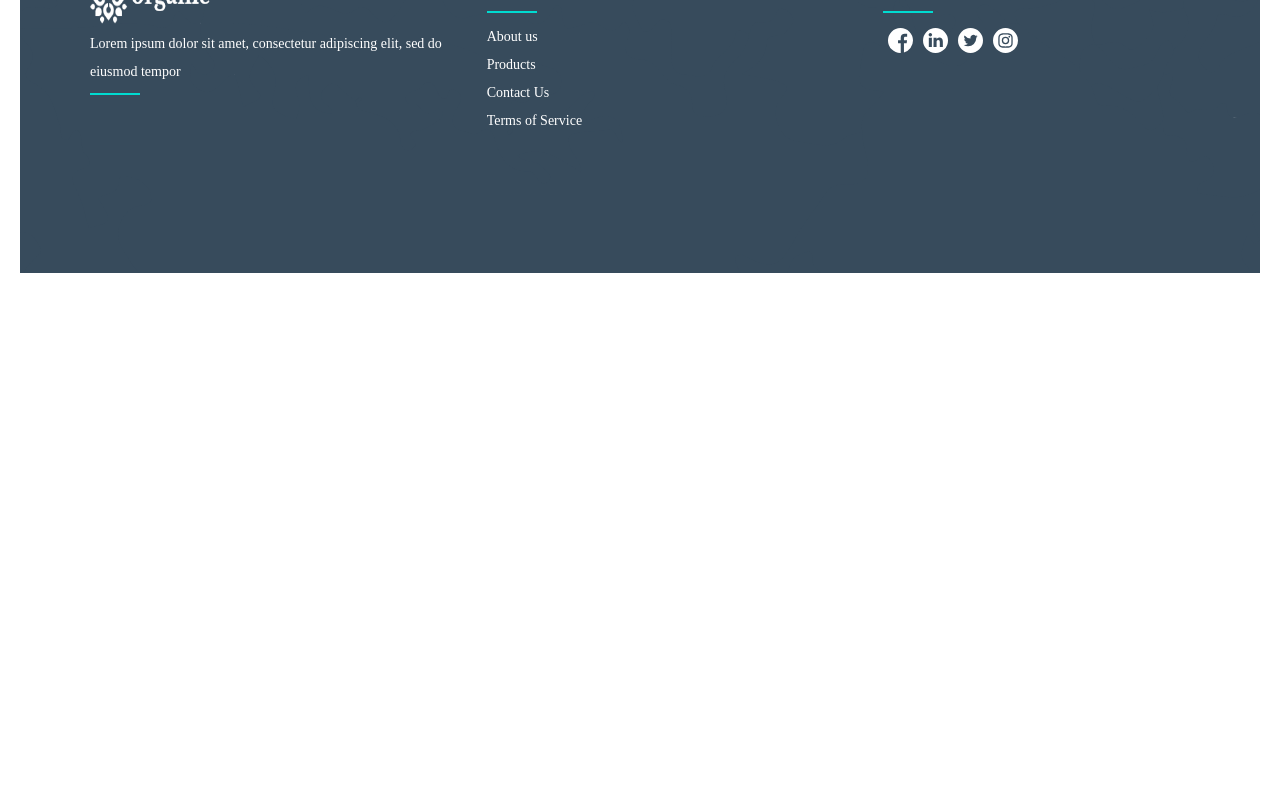
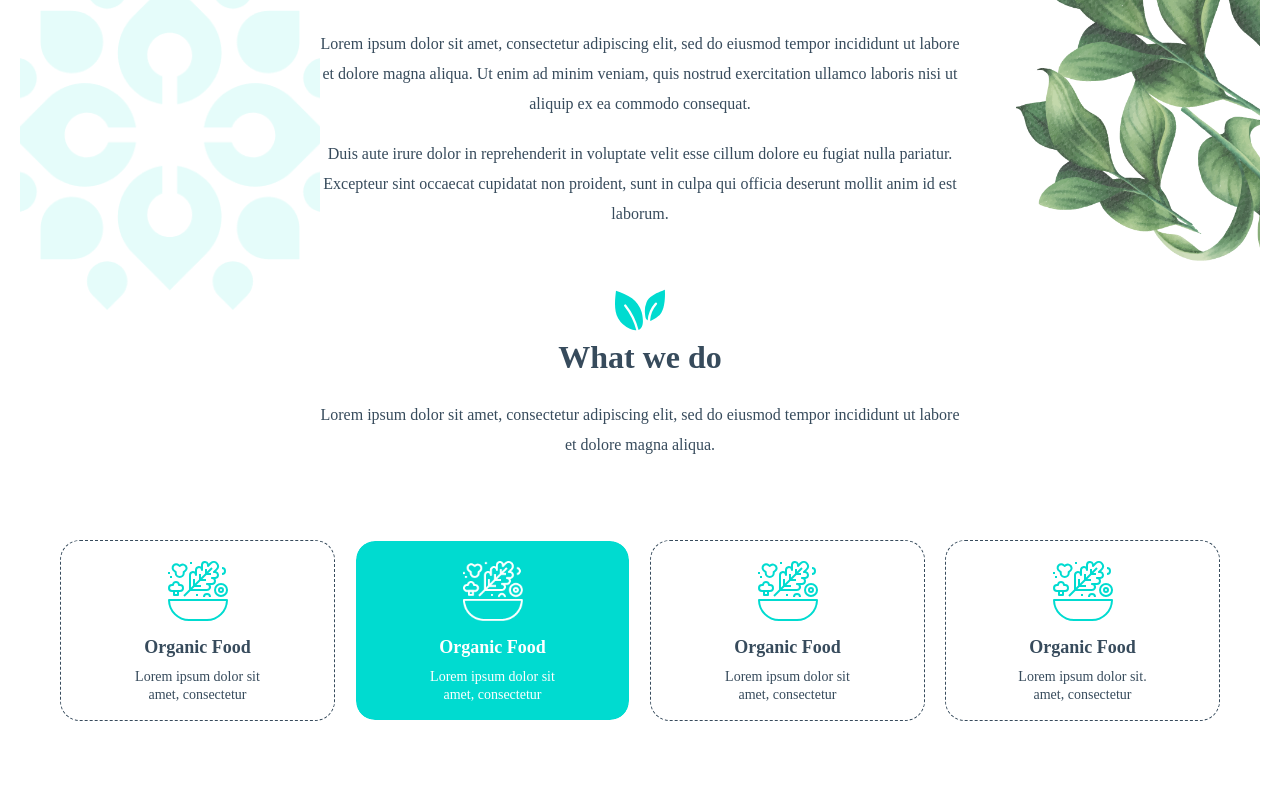
Before and after one commit to Riya16899/Organictemp, an Angular app: page /about in a window 1280 px wide. Shown: the part 280-1080 px from the top of the page. Before the commit the page ends 800 px from the top, so only its background shows below. Built offline with nearby package versions, Linux system fonts and the light colour scheme.

Commit message:
Updated About page

```diff
--- a/src/app/about/about.component.html
+++ b/src/app/about/about.component.html
@@ -1 +1,45 @@
-<p>about works!</p>
+<div class="first-class">
+
+<img alt="Group 196" class="left-side-img" src="./assets/Group 196.png">
+<img alt="Group 228" class="right-side-img" src="./assets/Group 228.png">
+
+<div class="middle-content ">
+	<h3 >About us</h3>
+	<p>Lorem ipsum dolor sit amet, consectetur adipiscing elit, sed do eiusmod tempor incididunt ut labore et dolore magna aliqua. Ut enim ad minim veniam, quis nostrud exercitation ullamco laboris nisi ut aliquip ex ea commodo consequat. </p>
+	<p >Duis aute irure dolor in reprehenderit in voluptate velit esse cillum dolore eu fugiat nulla pariatur. Excepteur sint occaecat cupidatat non proident, sunt in culpa qui officia deserunt mollit anim id est laborum. </p>
+	<img  alt="Group 114" src="./assets/Group 114.svg">
+	<h3 >What we do</h3>
+	<p >Lorem ipsum dolor sit amet, consectetur adipiscing elit, sed do eiusmod tempor incididunt ut labore et dolore magna aliqua.</p>
+</div>
+
+</div>
+
+
+<div class="second-content">
+	<div class="row">
+		<div class="col-sm card-data">
+		<img  alt="Group 119" src="./assets/Group 119.svg">
+		<h5 >Organic Food</h5>
+		<p >Lorem ipsum dolor sit
+			<br>amet, consectetur</p>
+		</div>
+		<div
+		 class="col-sm second-card-data ">
+		 <img alt="Group 119" src="./assets/Group 119.png">
+		 <h5>Organic Food</h5>
+		 <p>Lorem ipsum dolor sit
+		 	<br>amet, consectetur</p>
+		 </div>
+		 <div class="col-sm card-data">
+		 	<img alt="Group 119" src="./assets/Group 119.svg">
+		 	<h5>Organic Food</h5>
+		 	<p>Lorem ipsum dolor sit
+		 		<br >amet, consectetur</p>
+		 	</div>
+		 	<div class="col-sm card-data">
+		 		<img alt="Group 119" src="./assets/Group 119.svg">
+		 		<h5 >Organic Food</h5>
+		 		<p >Lorem ipsum dolor sit.
+
+		 			<br>amet, consectetur</p>
+		 		</div></div></div>
--- a/src/app/about/about.component.scss
+++ b/src/app/about/about.component.scss
@@ -0,0 +1,137 @@
+$laptop: 1200px;
+$mobile: 480px;
+$tablet: 768px;
+
+.first-class {
+	/* background: transparent url('/app/assets/Rectangle 1.png') 0% 0% no-repeat; */
+	opacity: 1;
+	-webkit-background-size:  cover;
+	background-size: cover;
+	background-position: center top;
+	flex: auto;
+	width: 100%;
+	height: 80vh;
+	z-index: 1;
+}
+.left-side-img {
+	z-index: 1;
+    opacity: 1;
+    width: 400px;
+    height: 550px;
+    float: right;
+    margin-top: 100px;
+    margin-bottom: -100px;
+    -o-object-fit: cover;
+    object-fit: cover;
+    -o-object-position: -130% 0%;
+    object-position: -130% 0%;
+}
+.right-side-img {
+	z-index: 2;
+    opacity: 1;
+    width: 300px;
+    height: 350px;
+    float: left;
+    margin-top: 150px;
+    -o-object-fit: cover;
+    object-fit: cover;
+}
+.middle-content {
+	margin-top: 100px;
+    margin-bottom: 30px;
+    top: 50%;
+    left: 50%;
+    position: absolute;
+    transform: translate(-50%, -50%);
+    flex-direction: column;
+    justify-content: center;
+    text-align: center;
+    h3 {
+	    text-align: center;
+	    font: normal normal bold 32px/45px Libre Baskerville;
+	    letter-spacing: 0px;
+	    color: #374B5C;
+	    opacity: 1;
+    }
+    p {
+	    text-align: center;
+	    font: normal normal normal 16px/30px Libre Baskerville;
+	    letter-spacing: 0px;
+	    color: #374B5C;
+	    opacity: 1;
+	    margin-top: 20px;
+    }
+    img {
+	    margin-top: 40px;
+	    width: 50px;
+	    height: 50px;
+    }
+}
+
+.second-content {
+	margin-left: 45px;
+    margin-right: 45px;
+    margin-top: 80px;
+    .row {
+    	margin-top: 40px;
+    }
+    .card-data {
+	    align-items: center;
+	    text-align: center;
+	    border: 0.5px dashed #374B5C;
+	    border-radius: 20px;
+	    opacity: 1;
+	    margin: 10px;
+	    img {
+	    	width: 60px;
+		    height: 60px;
+		    margin-bottom: 15px;
+		    margin-top: 20px;
+	    }
+	    h5 {
+			margin-bottom: 10px;
+		    text-align: center;
+		    font: normal normal bold 18px/22px Libre Baskerville;
+		    letter-spacing: 0px;
+		    color: #374B5C;
+		    opacity: 1;
+	    }
+	    p {
+			text-align: center;
+		    font: normal normal normal 14px/18px Libre Baskerville;
+		    letter-spacing: 0px;
+		    color: #374B5C;
+		    opacity: 1;
+	    }
+    }
+    .second-card-data {
+	    align-items: center;
+	    text-align: center;
+	    background: #00DBD0 0% 0% no-repeat padding-box;
+	    border: 0.5px solid #FFFFFF;
+	    border-radius: 20px;
+	    opacity: 1;
+	    margin: 10px;
+	    img {
+			width: 60px;
+		    height: 60px;
+		    margin-bottom: 15px;
+		    margin-top: 20px;
+	    }
+	    h5 {
+			margin-bottom: 10px;
+		    text-align: center;
+		    font: normal normal bold 18px/22px Libre Baskerville;
+		    letter-spacing: 0px;
+		    color: #FFFFFF;
+		    opacity: 1;
+	    }
+	    p {
+			text-align: center;
+		    font: normal normal normal 14px/18px Libre Baskerville;
+		    letter-spacing: 0px;
+		    color: #FFFFFF;
+		    opacity: 1;
+	    }
+    }
+}
```
